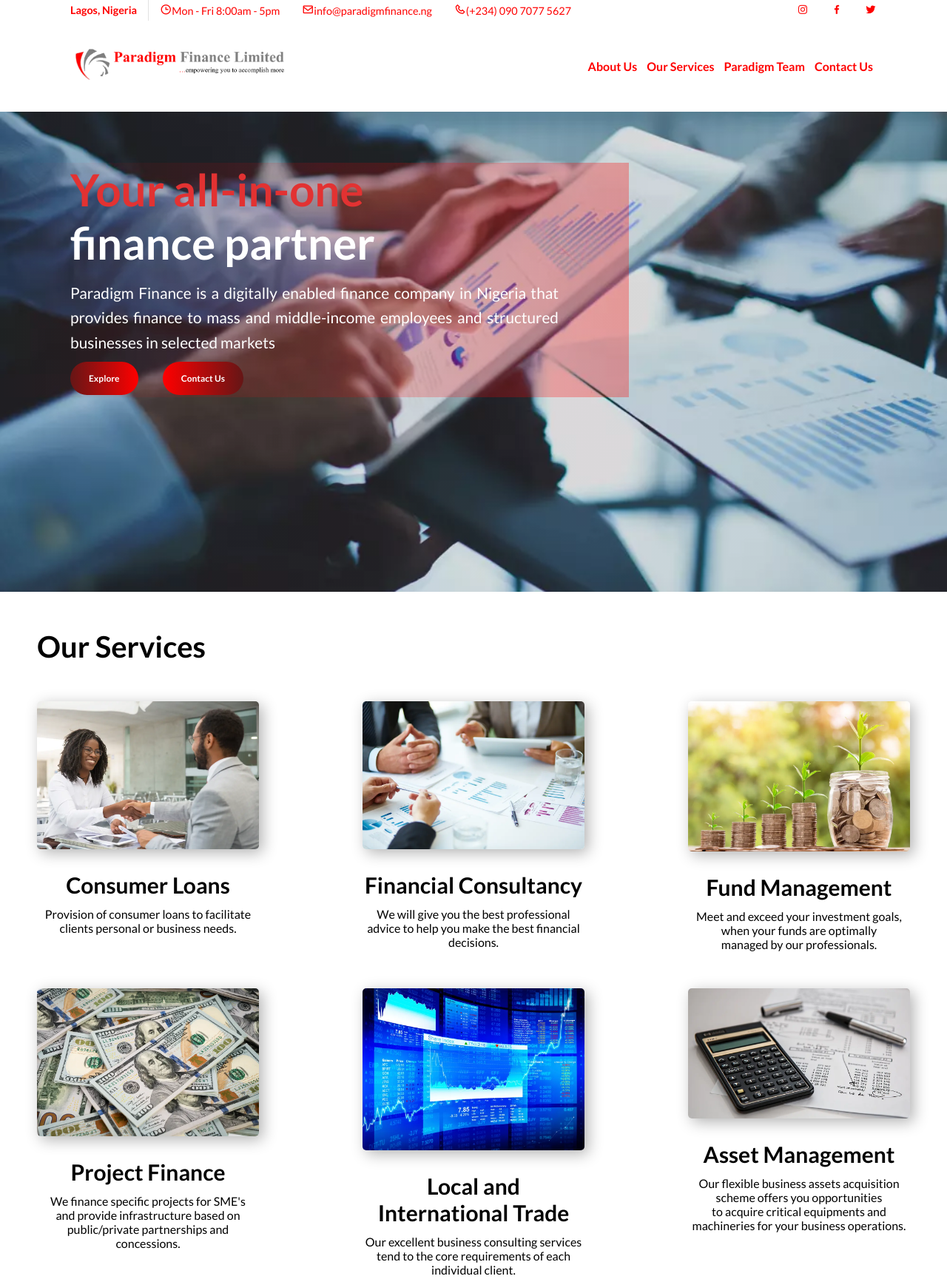
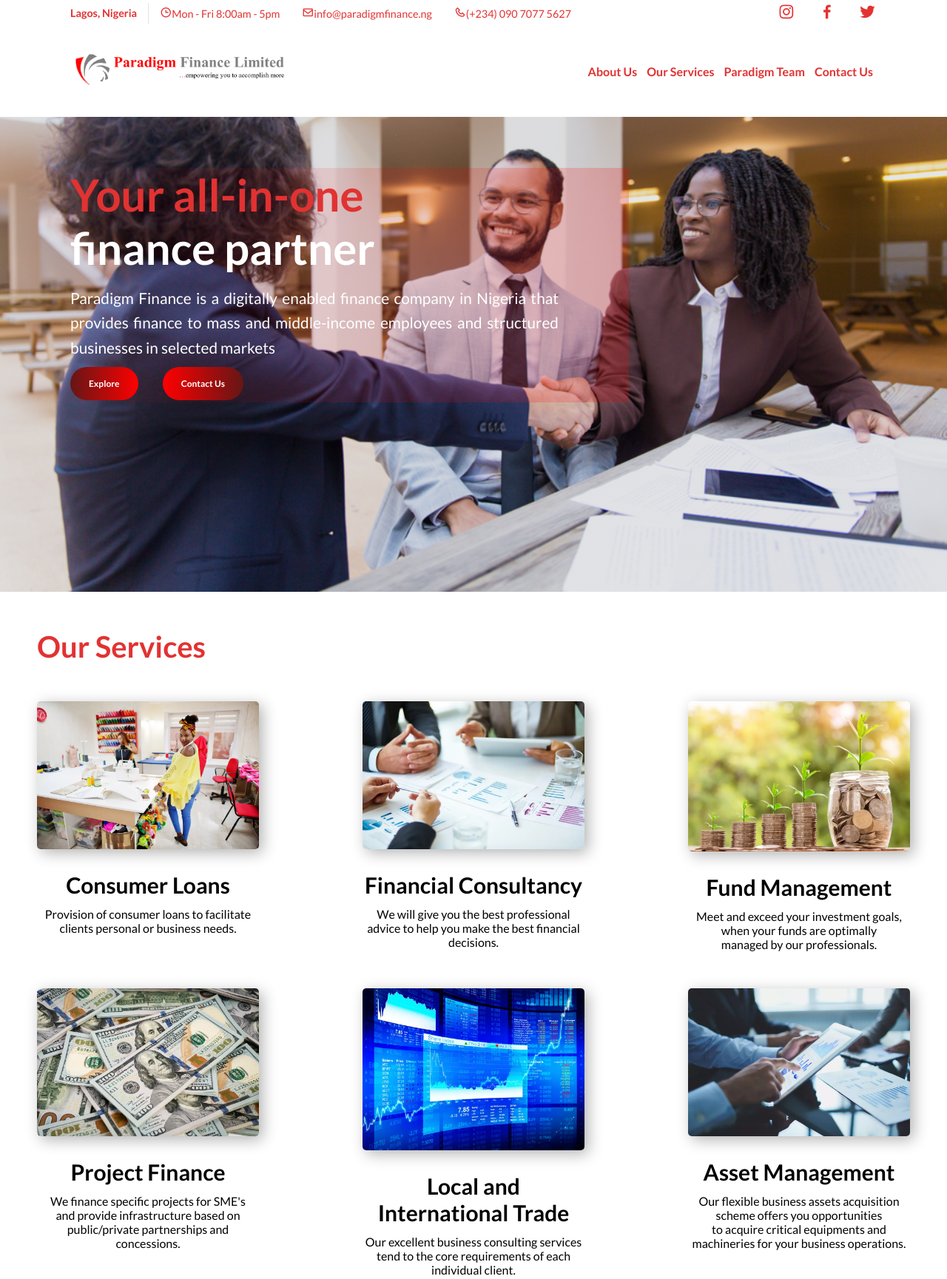
Before and after one commit to patrick-nsolo/PARADIGM-FINANCE, a plain HTML site: page index.html in a window 1280 px wide. Shown: the top 1729 px of the page at 74% size. Drawn offline with Linux system fonts and the light colour scheme.

Commit message:
further commit

```diff
--- a/index.html
+++ b/index.html
@@ -22,9 +22,9 @@
                 <li><a href="#"><i class="bx bx-phone bx-xs"></i>(+234) 090 7077 5627</a></li>
             </ul>
             <ul class="right">
-                <li><a href="#"><i class="bx bxl-instagram bx-xs"></i></a></li>
-                <li><a href="#"><i class="bx bxl-facebook bx-xs"></i></a></li>
-                <li><a href="#"><i class="bx bxl-twitter bx-xs"></i></a></li>
+                <li><a href="#"><i class="bx bxl-instagram bx-sm"></i></a></li>
+                <li><a href="#"><i class="bx bxl-facebook bx-sm"></i></a></li>
+                <li><a href="#"><i class="bx bxl-twitter bx-sm"></i></a></li>
             </ul>
         </div>
         <!--top navigation section-->
@@ -52,7 +52,7 @@
             <h2 class="services">Our Services</h2>
             <div class="top_services">
                 <div class="service">
-                    <img class="service_image" src="/images/consumer-loans.webp" alt=""/>
+                    <img class="service_image" src="/images/small-business.webp" alt=""/>
                     <h3 class="service-name">Consumer Loans</h3>
                     <p class="service-text">Provision of consumer loans to facilitate clients personal or business needs.</p>
                 </div>
@@ -82,7 +82,7 @@
                         individual client.</p>
                 </div>
                 <div class="service">
-                    <img class="service_image" src="/images/asset-manamgement.webp" alt=""/>
+                    <img class="service_image" src="/images/header-image.webp" alt=""/>
                     <h3 class="service-name">Asset Management</h3>
                     <p class="service-text">Our flexible business assets acquisition scheme offers you opportunities<br>
                         to acquire critical equipments and machineries for your business operations.</p>
@@ -154,7 +154,7 @@
                 <p>1st Floor, LAPAL House, Suite 1A & B, Smart Office Suites, 235 Igbosere Street, Lagos Island, Lagos, Nigeria</p>
                 <h4>Email Us</h4>
                 <p><i class="bx bx-envelope bx-xs contact-icons"></i>info@paradigmfinance.ng</p>
-                <h4>Email Us</h4>
+                <h4>Call Us</h4>
                 <p><i class="bx bx-phone bx-xs contact-icons"></i>(+234) 091 3938 5546</p>
             </div>
             <div class="contact_form">
--- a/styles/nav.css
+++ b/styles/nav.css
@@ -1,6 +1,6 @@
 /*Top navigation*/
 .head{
-    background: linear-gradient(rgba(0,0,0,0.1),rgba(0,0,0,0.1)), url(/images/header-image.webp) no-repeat center center/cover;
+    background: linear-gradient(rgba(0,0,0,0.1),rgba(0,0,0,0.1)), url(/images/satisfied-client.png) no-repeat center center/cover;
     height: 100vh;
     width:100%;
     background-repeat: no-repeat;
@@ -24,7 +24,7 @@
 .head .left li a{
     display: inline-block;
     text-decoration: none;
-    color:#FF0000;
+    color:#e23232;
     padding:5px 15px;
     font-size: 0.9rem;
     transition: all 0.5s ease;
@@ -43,7 +43,7 @@
 .head .right li a{
     display: inline-block;
     text-decoration: none;
-    color:#FF0000;
+    color:#e23232;
     padding:5px 15px;
     font-size: 0.9rem;
     transition: all 0.5s ease;
@@ -71,11 +71,10 @@
 }
 .head .navbar-bottom ul li a{
     text-decoration: none;
-    color:#FF0000;
+    color:#e23232;
     font-weight: 600;
-    transition:all 0.5s ease;
+    transition:all 0.5s ease-in-out;
 }
 .head .navbar-bottom ul li a:hover{
-    color:#651616;
-    transition: all 0.5s ease;
+    color:#14d34e;
 }
--- a/styles/style.css
+++ b/styles/style.css
@@ -18,7 +18,7 @@ h3{
     max-width: 850px;
     margin-top: 15%;
     padding: 0 95px;
-    background-image: linear-gradient(to right, rgba(238, 233, 233, 0), rgba(255,0,0,0.3));
+    background-image: linear-gradient(to right, rgba(238, 233, 233, 0), rgba(255,0,0,0.2));
 }
 .head .frontpage_info h1{
     color: #e23232;
@@ -114,12 +114,30 @@ h3{
 }
 .about-info{
     display: flex;
+    margin-top: 100px;
+}
+.about_us, .services{
+    color: #e23232;
 }
 .about_text{
     margin-top: 100px;
+    justify-content: space-between;
+}
+.about_text p{
+    margin-top: 20px;
+    line-height: 25px;
 }
 .paradigm-team{
     width: 600px;
+    position: relative;
+    animation-name: slide;
+    animation-duration: 5s;
+    animation-iteration-count: 2;
+    animation-direction:normal;
+}
+@keyframes slide {
+    0%   { right:0px; top:0px;}
+    25%  { left:80px; top: 0px}
 }
 .paradigm-goals{
     max-width: 700px;
```
Also changed, not shown: images/small-business.png (added), images/small-business.webp (added).
